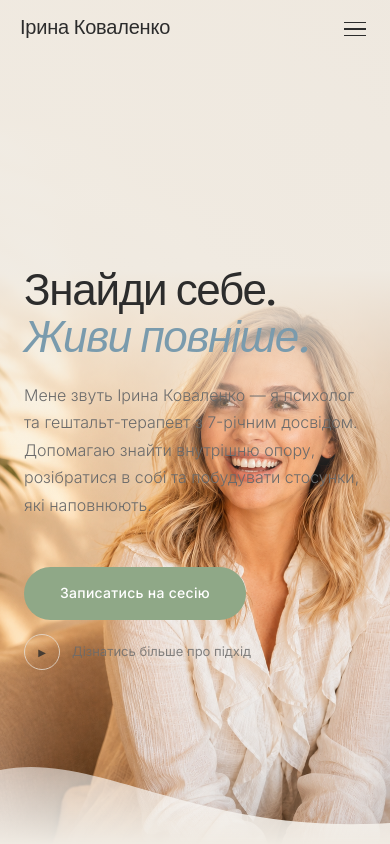
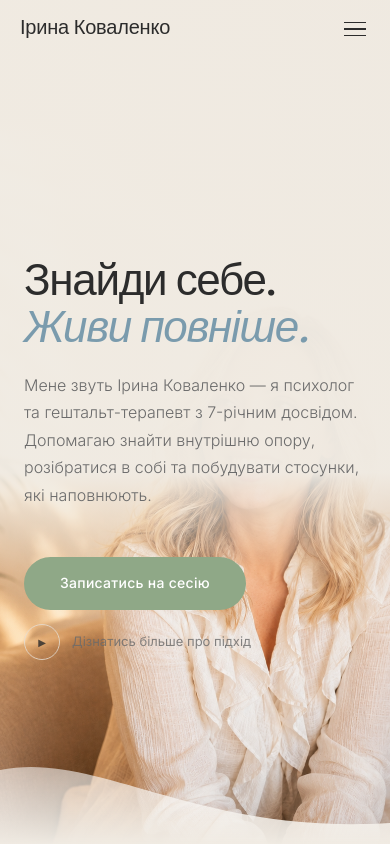
Before and after one commit to danylonahorniuk/psychologist-landing, a Next.js app: page / in a window 390 px wide. Shown: the top 844 px of the page. Built offline with nearby package versions, Linux system fonts and the light colour scheme.

Commit message:
fix: mobile hero - 80px top padding, gradient covers full text area to 56%

```diff
--- a/app/globals.css
+++ b/app/globals.css
@@ -286,10 +286,10 @@ body {
   .hero-photo-col { display: none; }
   .hero-text-col { padding: 120px 24px 60px !important; }
   .hero-cta-row { flex-direction: column; align-items: flex-start; gap: 14px; }
-  .hero-gradient { background: linear-gradient(to bottom, rgba(240,235,227,0.97) 0%, rgba(240,235,227,0.97) 32%, rgba(240,235,227,0.25) 50%, transparent 60%) !important; }
+  .hero-gradient { background: linear-gradient(to bottom, rgba(240,235,227,0.98) 0%, rgba(240,235,227,0.98) 56%, rgba(240,235,227,0.2) 68%, transparent 76%) !important; }
   .hero-img-mobile { display: block !important; }
   .hero-img-desktop { display: none !important; }
-  .hero-text-col { padding: 100px 24px 12px !important; }
+  .hero-text-col { padding: 80px 24px 12px !important; }
 }
 
 /* Section padding */
```
